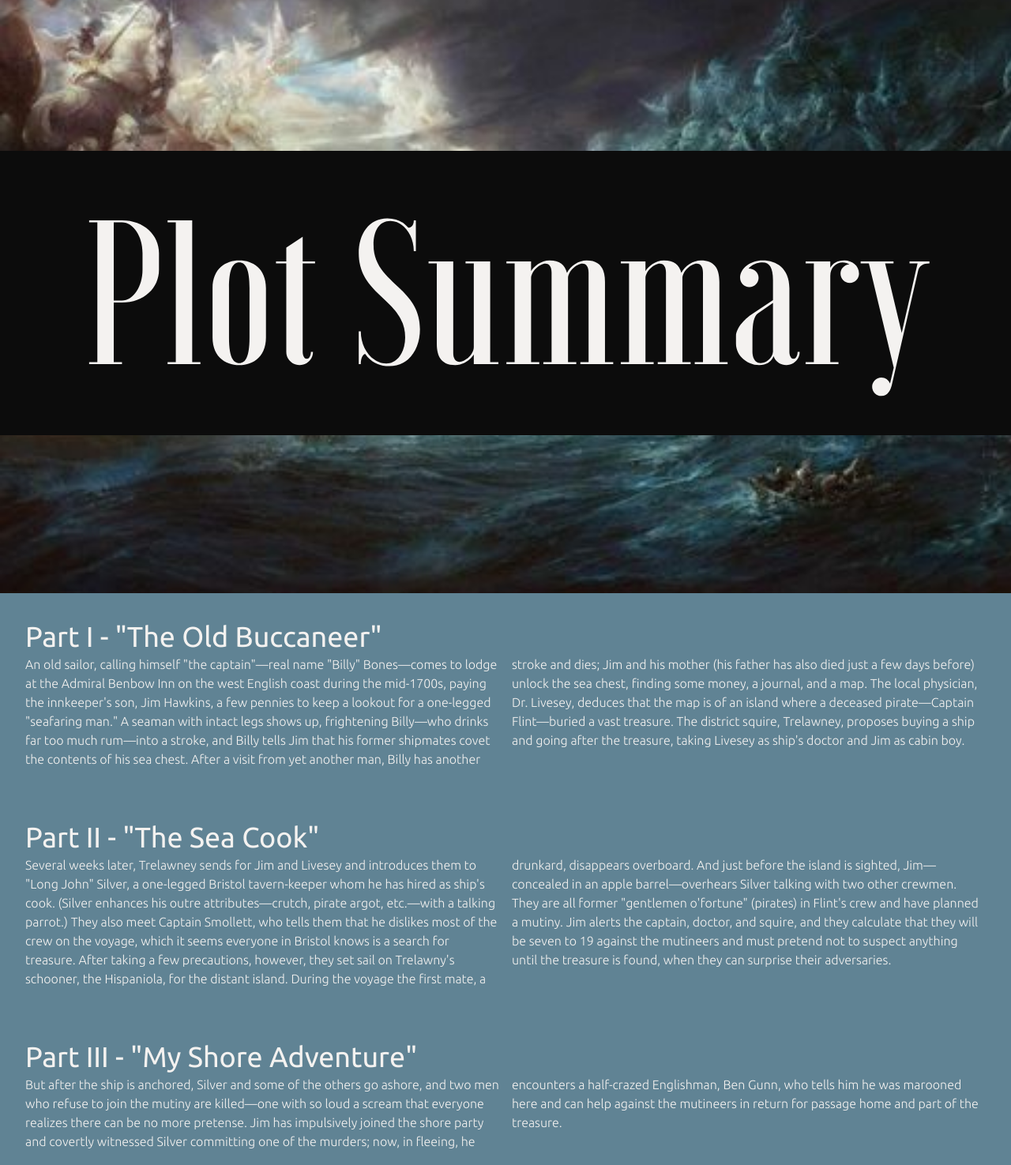
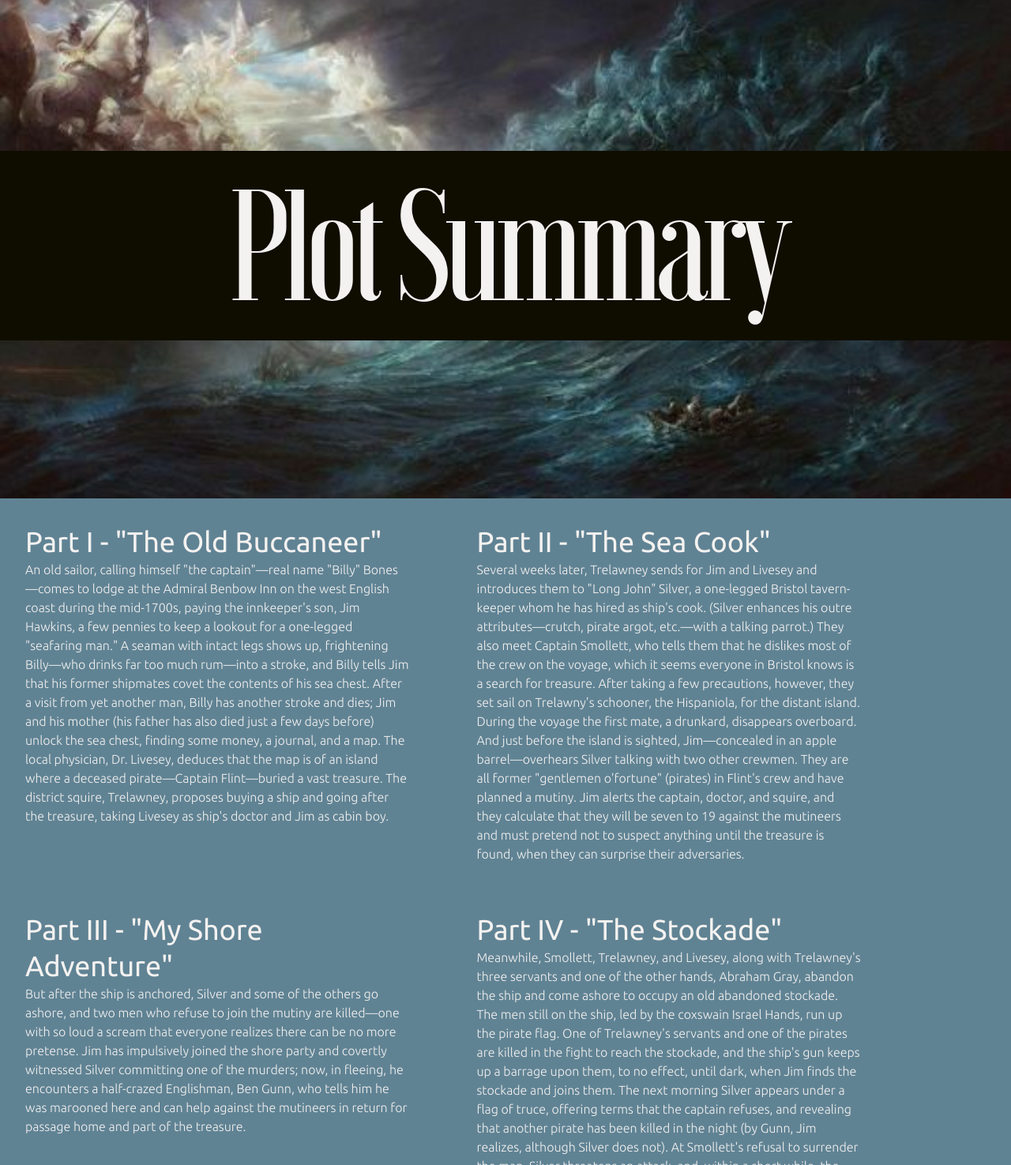
Before and after one commit to SpacceCat/1529, a plain HTML site: page Project One/index.html in a window 1280 px wide. Shown: the part 1325-2800 px from the top of the page at 79% size. Drawn offline with nearby package versions, Linux system fonts and the light colour scheme.

Commit message:
Add files via upload

```diff
--- a/Project One/css/styles.css
+++ b/Project One/css/styles.css
@@ -51,11 +51,16 @@ section{
 
 .summary p, .container p, .background p{
 	line-height: 1.5;
-	columns: 2;
-	column-width: 3rem;
+/*	columns: 2;
+	column-width: 3rem;*/
 
 }
-
+.innercontain{
+	float: left;
+	width: 40%;
+	margin-right: 7%;
+	margin-bottom: 5%;
+}
 
 
 img{
@@ -95,16 +100,17 @@ h1{
 	font-family: 'Voga';
 	font-weight: 400;
 	color: #f4f2f0;
-	background-color: #0c0c0c;
+	background-color: #0f0d00;
 	line-height: 36rem;
 }
 h2{
-	font-size: 26rem;
+	font-size: 20rem;
 	text-align: center;
 	color: #f4f2f0;
 	font-family: 'Voga';
-	background-color: #0c0c0c;
-	line-height: 36rem;
+	background-color: #0f0d00;
+	line-height: 24rem;
+	letter-spacing: -1rem;
 }
 h3{
 	font-size: 3.6rem;
--- a/Project One/index.html
+++ b/Project One/index.html
@@ -19,7 +19,7 @@
         <h1>Treasure Island</h1>
     </header>
     <main class="clearfix">
-        <section class="summary">
+        <section class="summary clearfix">
         <h3>Summary</h3>
         <p>Treasure Island is an adventure novel by Scottish author Robert Louis Stevenson, narrating a tale of "buccaneers and buried gold". It was originally serialized in the children's magazine Young Folks between 1881 through 1882 under the title Treasure Island, or the mutiny of the Hispaniola, credited to the pseudonym "Captain George North". It was first published as a book on 14 November 1883 by Cassell & Co.
 
@@ -28,49 +28,57 @@
         <div class="plotsumm">
             <h2>Plot Summary</h2>
         </div>
-        <section class="container">
+        <section class="container clearfix">
+        	<div class="innercontain">
         <h3>Part I - "The Old Buccaneer"</h3>
         <p>An old sailor, calling himself "the captain"—real name "Billy" Bones—comes to lodge at the Admiral Benbow Inn on the west English coast during the mid-1700s, paying the innkeeper's son, Jim Hawkins, a few pennies to keep a lookout for a one-legged "seafaring man." A seaman with intact legs shows up, frightening Billy—who drinks far too much rum—into a stroke, and Billy tells Jim that his former shipmates covet the contents of his sea chest. After a visit from yet another man, Billy has another stroke and dies; Jim and his mother (his father has also died just a few days before) unlock the sea chest, finding some money, a journal, and a map. The local physician, Dr. Livesey, deduces that the map is of an island where a deceased pirate—Captain Flint—buried a vast treasure. The district squire, Trelawney, proposes buying a ship and going after the treasure, taking Livesey as ship's doctor and Jim as cabin boy.</p>
-        </section>
+        	</div>
 
-        <section class="container">
+        	<div class="innercontain">
         <h3>Part II - "The Sea Cook"</h3>
         <p>Several weeks later, Trelawney sends for Jim and Livesey and introduces them to "Long John" Silver, a one-legged Bristol tavern-keeper whom he has hired as ship's cook. (Silver enhances his outre attributes—crutch, pirate argot, etc.—with a talking parrot.) They also meet Captain Smollett, who tells them that he dislikes most of the crew on the voyage, which it seems everyone in Bristol knows is a search for treasure. After taking a few precautions, however, they set sail on Trelawny's schooner, the Hispaniola, for the distant island. During the voyage the first mate, a drunkard, disappears overboard. And just before the island is sighted, Jim—concealed in an apple barrel—overhears Silver talking with two other crewmen. They are all former "gentlemen o'fortune" (pirates) in Flint's crew and have planned a mutiny. Jim alerts the captain, doctor, and squire, and they calculate that they will be seven to 19 against the mutineers and must pretend not to suspect anything until the treasure is found, when they can surprise their adversaries.</p>
-        </section>
+        	</div>
 
-        <section class="container">
+        	<div class="innercontain">
         <h3>Part III - "My Shore Adventure"</h3>
         <p>But after the ship is anchored, Silver and some of the others go ashore, and two men who refuse to join the mutiny are killed—one with so loud a scream that everyone realizes there can be no more pretense. Jim has impulsively joined the shore party and covertly witnessed Silver committing one of the murders; now, in fleeing, he encounters a half-crazed Englishman, Ben Gunn, who tells him he was marooned here and can help against the mutineers in return for passage home and part of the treasure.</p>
-        </section>
+        	</div>
 
-        <section class="container">
+        	<div class="innercontain">
         <h3>Part IV - "The Stockade"</h3>
         <p>Meanwhile, Smollett, Trelawney, and Livesey, along with Trelawney's three servants and one of the other hands, Abraham Gray, abandon the ship and come ashore to occupy an old abandoned stockade. The men still on the ship, led by the coxswain Israel Hands, run up the pirate flag. One of Trelawney's servants and one of the pirates are killed in the fight to reach the stockade, and the ship's gun keeps up a barrage upon them, to no effect, until dark, when Jim finds the stockade and joins them. The next morning Silver appears under a flag of truce, offering terms that the captain refuses, and revealing that another pirate has been killed in the night (by Gunn, Jim realizes, although Silver does not). At Smollett's refusal to surrender the map, Silver threatens an attack, and, within a short while, the attack on the stockade is launched.</p>
-        </section>
+        	</div>
 
-        <section class="container">
+        	<div class="innercontain">
         <h3>Part V - "My Sea Adventure"</h3>
         <p>After a battle, the surviving mutineers retreat, having lost six men, but two more of the captain's group have been killed and Smollett himself is badly wounded. When Livesey leaves in search of Gunn, Jim runs away without permission and finds Gunn's homemade coracle. After dark, he goes out and cuts the ship adrift. The two pirates on board, Hands and O'Brien, interrupt their drunken quarrel to run on deck, but the ship—with Jim's boat in her wake—is swept out to sea on the ebb tide. Exhausted, Jim falls asleep in the boat and wakens the next morning, bobbing along on the west coast of the island, carried by a northerly current. Eventually, he encounters the ship, which seems deserted, but getting on board, he finds O'Brien dead and Hands badly wounded. He and Hands agree that they will beach the ship at an inlet on the northern coast of the island. As the ship is finally beached, Hands attempts to kill Jim, but is himself killed in the attempt. Then, after securing the ship as well as he can, Jim goes back ashore and heads for the stockade. Once there, in utter darkness, he enters the blockhouse—to be greeted by Silver and the remaining five mutineers, who have somehow taken over the stockade in his absence.</p>
-        </section>
+        	</div>
 
-        <section class="container">
+        	<div class="innercontain">
         <h3>Part VI - "Captain Silver"</h3>
         <p>Silver and the others argue about whether to kill Jim, and Silver talks them down. He tells Jim that, when everyone found the ship was gone, the captain's party agreed to a treaty whereby they gave up the stockade and the map. In the morning the doctor arrives to treat the wounded and sick pirates, and tells Silver to look out for trouble when they find the site of the treasure. After he leaves, Silver and the others set out with the map, taking Jim along as hostage. They encounter a skeleton, arms apparently oriented toward the treasure, which seriously unnerves the party. Eventually they find the treasure cache—empty. Two of the pirates charge at Silver and Jim, but are shot down by Livesey, Gray, and Gunn, from ambush. The other three run away, and Livesey explains that Gunn has long ago found the treasure and taken it to his cave.
         In the next few days they load the treasure onto the ship, abandon the three remaining mutineers (with supplies and ammunition) and sail away. At their first port in Spanish America, where they will sign on more crew, Silver steals a bag of money and escapes. The rest sail back to Bristol and sectionide up the treasure. Jim says there is more left on the island, but he for one will not undertake another voyage to recover it.</p>
+    		</div>
         </section>
 
 
         <div class="backimage">
             <h2>Background</h2>
         </div>
-        <section class="background">
+        <section class="background clearfix">
+        	<div class="innercontain">
         <p>Stevenson conceived of the idea of Treasure Island (originally titled, "The Sea Cook: A Story for Boys") from a map of an imaginary, romantic island idly drawn by Stevenson and his stepson Lloyd Osbourne on a rainy day in Braemar, Scotland. Stevenson had just returned from his first stay in America, with memories of poverty, illness and adventure (including his recent marriage), and a warm reconciliation between his parents had been established. Stevenson himself said in designing the idea of the story that, "It was to be a story for boys; no need of psychology or fine writing; and I had a boy at hand to be a touchstone. Women were excluded... and then I had an idea for Long John Silver from which I promised myself funds of entertainment; to take an admired friend of mine... to deprive him of all his finer qualities and higher graces of temperament, and to leave him with nothing but his strength, his courage, his quickness, and his magnificent geniality, and to try to express these in terms of the culture of a raw tarpaulin." Completing 15 chapters in as many days, Stevenson was interrupted by illness and, after leaving Scotland, continued working on the first draft outside London. While there, his father provided additional impetus, as the two discussed points of the tale, and Stevenson's father was the one who suggested the scene of Jim in the apple barrel and the name of Walrus for Captain Flint's ship.</p>
+    		</div>
+    		<div class="innercontain">
         <p>Two general types of sea novels were popular during the 19th century: the navy yarn, which places a capable officer in adventurous situations amid realistic settings and historical events; and the desert island romance, which features shipwrecked or marooned characters confronted by treasure-seeking pirates or angry natives. Around 1815 the latter genre became one of the most popular fictional styles in Great Britain, perhaps because of the philosophical interest in Rousseau and Chateaubriand's "noble savage." It is obvious that Treasure Island was a climax of this development. The growth of the desert island genre can be traced back to 1719, when Daniel Defoe's legendary Robinson Crusoe was published. A century later, novels such as S. H. Burney's The Shipwreck (1816), and Sir Walter Scott's The Pirate (1822) continued to expand upon the strong influence of Defoe's classic. Other authors, however, in the mid 19th-century, continued this work, including James Fenimore Cooper's The Pilot (1823). During the same period, Edgar Allan Poe wrote "MS Found in a Bottle" (1833) and the intriguing tale of buried treasure, "The Gold-Bug" (1843). All of these works influenced Stevenson's end product.</p>
+    		</div>
+    		<div class="innercontain">
         <p>Specifically, however, Stevenson consciously borrowed material from previous authors. In a July 1884 letter to Sidney Colvin, he writes "Treasure Island came out of Kingsley's At Last, where I got the Dead Man's Chest—and that was the seed—and out of the great Captain Johnson's History of the Notorious Pirates." Stevenson also admits that he took the idea of Captain Flint's skeleton point from Poe's "The Gold-Bug," and he constructed Billy Bones' history from the pages of Washington Irving, one of his favorite writers.
         One month after he conceived of "The Sea Cook," chapters began to appear in the pages of Young Folks magazine. Eventually, the entire novel ran in 17 weekly installments from 1 October 1881, through 28 January 1882. Later the book was republished as the novel Treasure Island and the book proved to be Stevenson's first financial and critical success. William Gladstone (1809-1898), the zealous Liberal politician who served four terms as British prime minister between 1868 and 1894, was one of the book's biggest fans.</p>
+        	</div>
         </section>
         <div class="charimage">
-            <h2>Main characters</h2>
+            <h2>Main Characters</h2>
         </div>
         <section class="characters clearfix">
 
```
